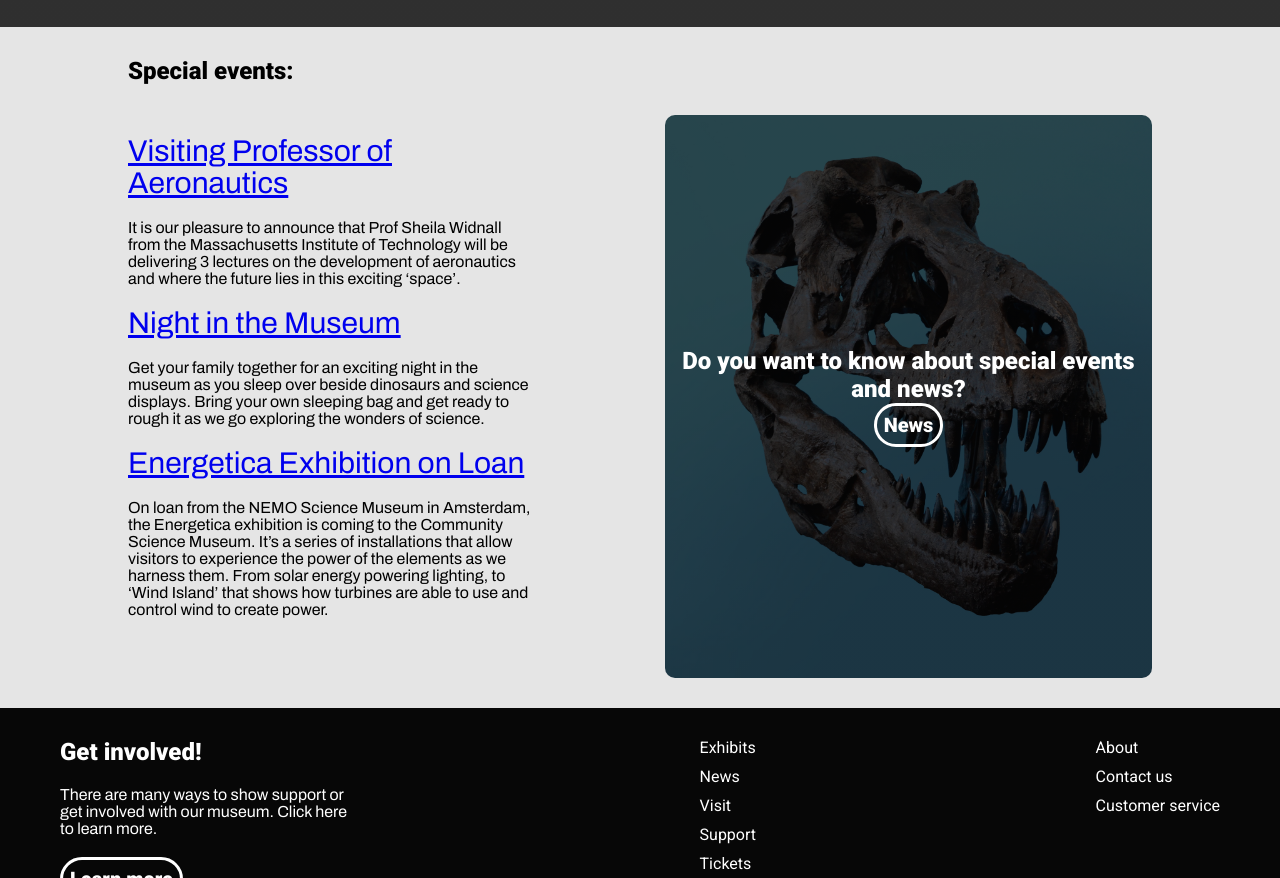
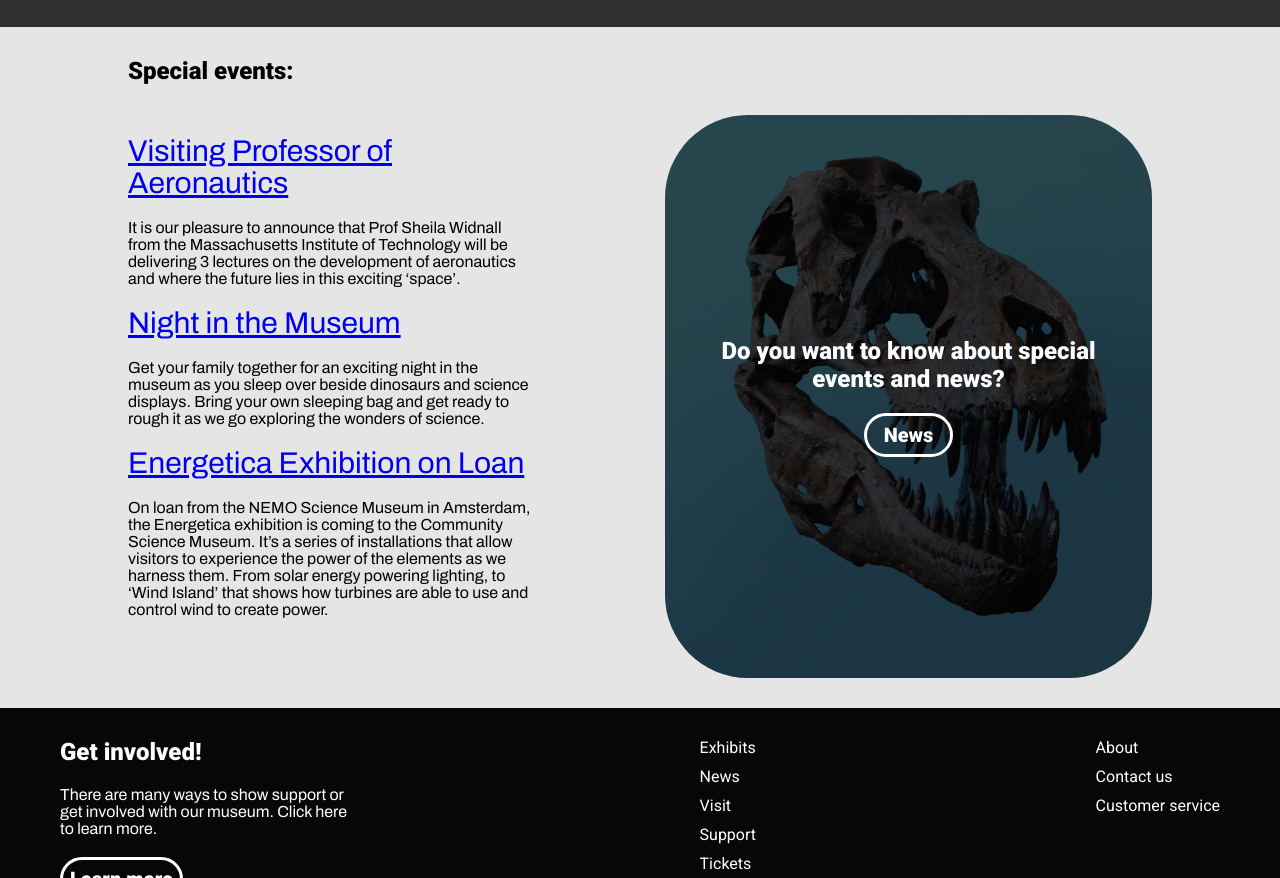
Before and after one commit to BishopWeyland/Community-Science-Museum, a plain HTML site: page HTML/index.html in a window 1280 px wide. Shown: the part 2621-3499 px from the top of the page. Drawn offline with Linux system fonts and the light colour scheme; grey boxes are pictures that could not be loaded.

Commit message:
fix news hero

```diff
--- a/HTML/style.css
+++ b/HTML/style.css
@@ -375,10 +375,17 @@ h1 {
   align-items: center;
   border-radius: 83px;
   margin: 30px 0px;
+  text-align: center;
+  padding: 20px;
 }
 
 .news_img h2 {
   color: white;
+  margin-bottom: 20px;
+}
+
+.news_img a {
+  padding: 7px 17px;
 }
 
 footer {
@@ -612,7 +619,6 @@ footer h2 {
     flex-direction: column;
     align-items: center;
   }
-}
 
   .info_card {
     border-radius: 10px;
@@ -624,5 +630,5 @@ footer h2 {
 
   .news_img {
     border-radius: 10px;
-  text-align: center;
   }
+}
```
Lines whose indentation alone changed are shown as unchanged.
